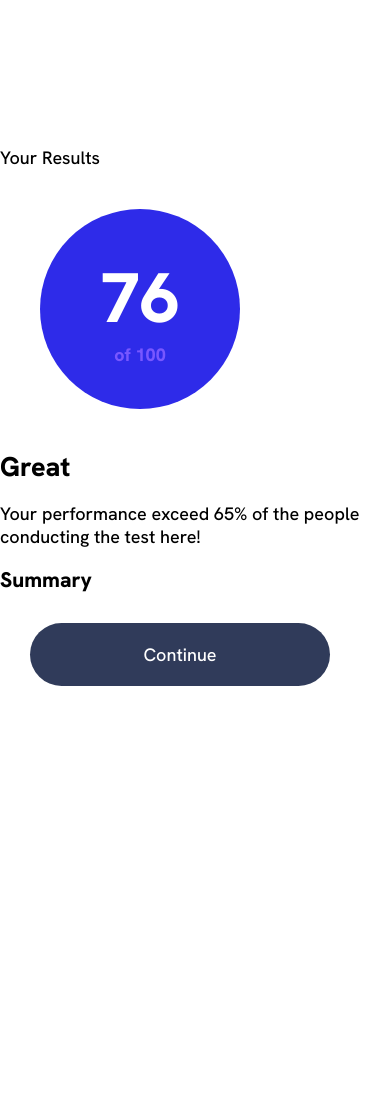
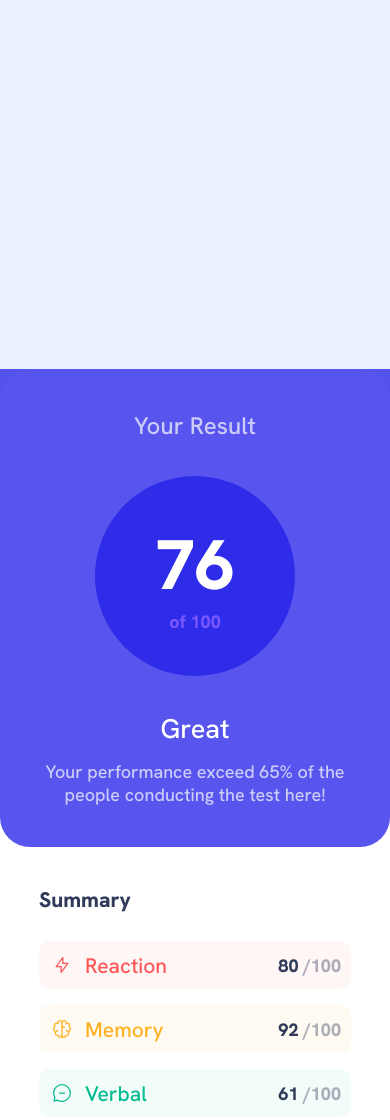
Before and after one commit to zetmosoma10/Results-summary, a plain HTML site: page index.html in a window 390 px wide. Shown: the top 1120 px of the page. Before the commit the page ends 844 px from the top, so only its background shows below. Drawn offline with Linux system fonts and the light colour scheme.

Commit message:
add styles to card component and responsiveness

```diff
--- a/index.html
+++ b/index.html
@@ -16,7 +16,7 @@
       <article class="card">
         <div class="grid grid-1x2">
           <header class="card__header">
-            <p class="card__text">Your Results</p>
+            <p class="card__text">Your Result</p>
             <div class="results">
               <div class="average-points">
                 <span class="results__mark">76</span>
@@ -24,13 +24,13 @@
               </div>
             </div>
             <h2>Great</h2>
-            <p>
+            <p class="card__header-message">
               Your performance exceed 65% of the people conducting the test
               here!
             </p>
           </header>
           <div class="card__content">
-            <h3>Summary</h3>
+            <h3 class="card__content-heading">Summary</h3>
             <div class="card__content-score"></div>
             <button class="btn btn--primary">Continue</button>
           </div>
--- a/index.js
+++ b/index.js
@@ -29,7 +29,6 @@ const scoreArr = [
   },
 ];
 
-
 const newScoreArr = scoreArr
   .map((item) => {
     return `<div class="score" style="background-color:${item.background} ;">
@@ -46,5 +45,5 @@ const newScoreArr = scoreArr
   })
   .join("");
 
-const container = document.querySelector(".main");
+const container = document.querySelector(".card__content-score");
 container.innerHTML = newScoreArr;
--- a/styles.css
+++ b/styles.css
@@ -56,6 +56,7 @@ body {
   margin: 0;
   font-family: "Hanken Grotesk";
   font-size: 1.8rem;
+  background: var(--pale-blue);
   /* color: var(); */
 }
 
@@ -63,13 +64,17 @@ main {
   display: flex;
   justify-content: center;
   align-items: center;
-  height: 100vh;
+  height: 200vh;
 }
 
 h1,
 h2,
 h3 {
   margin: 0;
+}
+
+h2 {
+  font-weight: 500;
 }
 
 /* buttons */
@@ -81,10 +86,9 @@ h3 {
   font-family: inherit;
   font-size: 1.8rem;
   font-weight: 500;
-  margin: 3rem;
   outline: none;
-  padding: 2rem 0;
-  width: 300px;
+  padding: 1.8rem 0;
+  width: 100%;
 }
 
 .btn--primary {
@@ -106,7 +110,7 @@ h3 {
   background: var(--light-royalBlue-background);
   width: 200px;
   height: 200px;
-  margin: 4rem;
+  margin: 3.5rem 0;
   border-radius: 100%;
 }
 
@@ -172,3 +176,55 @@ h3 {
     grid-template-columns: repeat(2, 1fr);
   }
 }
+
+/* card */
+
+.card {
+  box-shadow: 0 0 5px var();
+  min-width: 360px;
+  max-width: 740px;
+  border-radius: 30px;
+  background: var(--white);
+}
+.card__text {
+  margin: 0;
+  font-size: 2.4rem;
+}
+.card__header {
+  background: hsl(241, 81%, 54%, 0.8);
+  padding: 4.1rem;
+  border-radius: 30px;
+  display: flex;
+  flex-direction: column;
+  align-items: center;
+  text-align: center;
+  color: var(--white);
+}
+
+.card__header p {
+  opacity: 0.7;
+}
+
+.card__header-message {
+  margin: 1.4rem 0 0 0;
+}
+
+.card__content {
+  padding: 3.9rem;
+}
+
+.card__content-heading {
+  margin-bottom: 2.8rem;
+  color: var(--dark-grayBlue);
+}
+
+.card__content-score {
+  margin-bottom: 4rem;
+}
+
+@media screen and (max-width: 677px) {
+  .card__header {
+    border-top-left-radius: 0;
+    border-top-right-radius: 0;
+  }
+}
```
